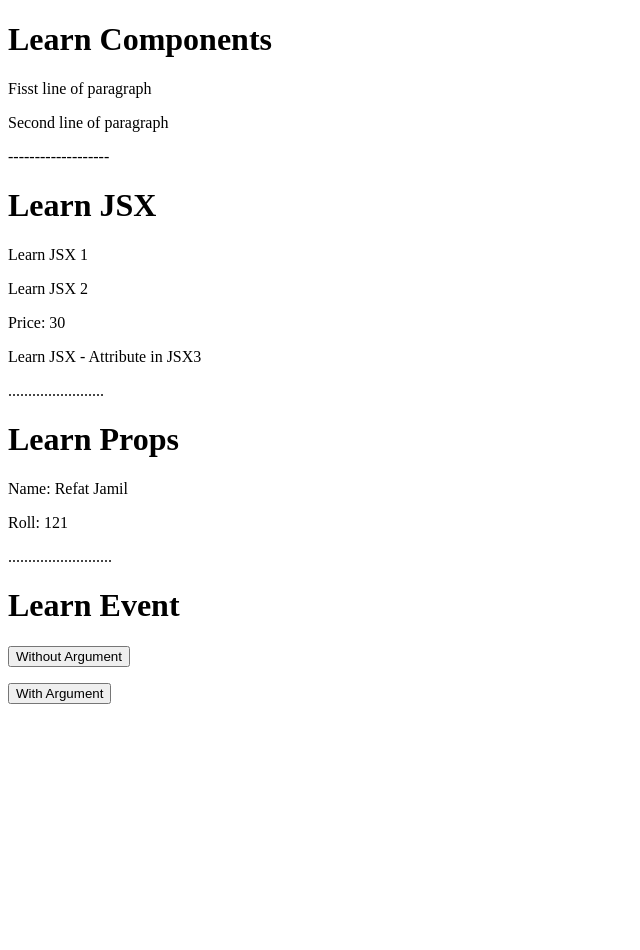
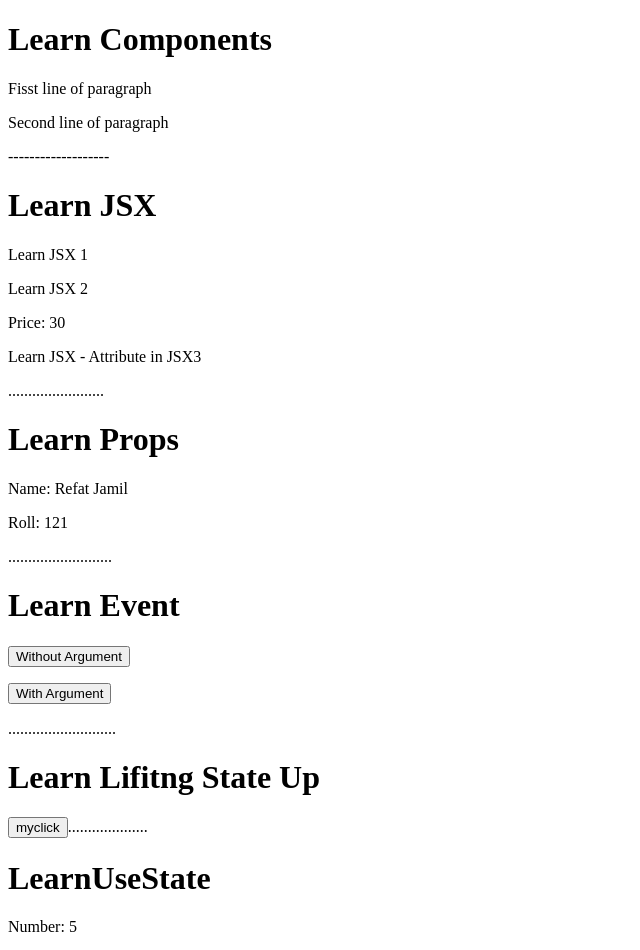
Before and after one commit to refatjamil/Learning-ReactJs, a React (Vite) app in the folder myfirst-reactjs-project/: page / in a window 1280 px wide. Shown: the top 950 px of the page, without its empty margins (0-640 px from the left). Before the commit the page ends 800 px from the top, so only its background shows below. Built offline with nearby package versions, Linux system fonts and the light colour scheme.

Commit message:
day 03 - learn lifting state up and useState hook

```diff
--- a/myfirst-reactjs-project/src/App.jsx
+++ b/myfirst-reactjs-project/src/App.jsx
@@ -1,16 +1,24 @@
-import { useState } from 'react'
 import { LearnComponents } from './components/LearnComponents'
 import { LearnJSX } from './components/LearnJSX'
 import { LearnProps } from './components/LearnProps'
 import { LearnEvent } from './components/LearnEvent'
+import { LearnLiftingStateUp } from './components/LearnLiftingStateUp'
+import {LearnUseState} from './components/LearnUseState'
+
 function App() {
 
+  const getData = (data) => {
+    console.log(data)
+  }
   return (
     <>
     <LearnComponents/>
     <LearnJSX/>
     <LearnProps name="Refat Jamil" roll={121} />
     <LearnEvent/>
+    <LearnLiftingStateUp click={getData}/>
+    <LearnUseState/>
+
     </>
   )
 }
--- a/myfirst-reactjs-project/src/components/LearnEvent.jsx
+++ b/myfirst-reactjs-project/src/components/LearnEvent.jsx
@@ -20,6 +20,7 @@ export const LearnEvent = () => {
 
         <button onClick={()=>WithARG("after clicked WithARG button")}>With Argument</button>
         <p id="wa2"></p>
+        ...........................
         </>
     )
 }
--- /dev/null
+++ b/myfirst-reactjs-project/src/components/LearnLiftingStateUp.jsx
@@ -0,0 +1,15 @@
+export const LearnLiftingStateUp =(props) => {
+    const myClick = (e) => {
+        e.preventDefault()
+        let data = 'click from lifting state up . jsx'
+        props.click(data)
+    }
+
+    return(
+        <>
+        <h1>Learn Lifitng State Up</h1>
+        <button onClick={myClick}>myclick</button>
+        ....................
+        </>
+    )
+}
--- /dev/null
+++ b/myfirst-reactjs-project/src/components/LearnUseState.jsx
@@ -0,0 +1,24 @@
+import React from 'react'
+import { useState } from 'react'
+
+
+export const LearnUseState=() => {
+
+  const [num, func] = useState(5)
+
+  const changeNumber = () => {
+    func(9)
+  }
+
+  return (
+    <>
+    <h1>LearnUseState</h1>
+    <p>Number: {num}</p>
+    <button onClick={changeNumber}>Change Number</button>
+
+
+    </>
+  )
+}
+
+export default LearnUseState
```
